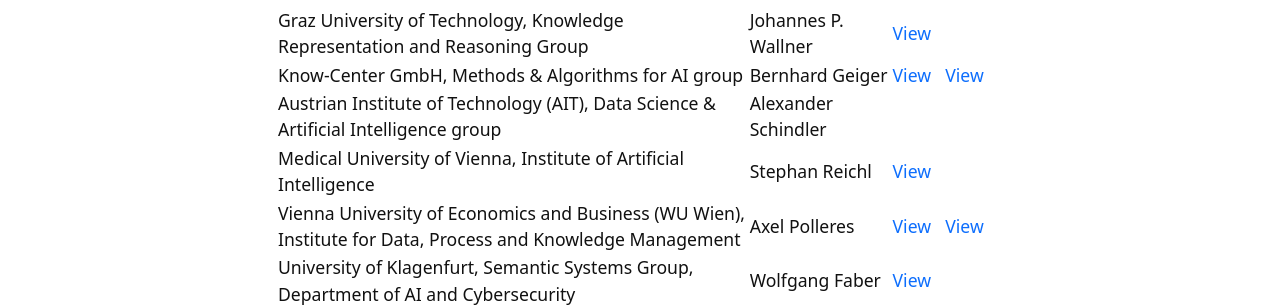
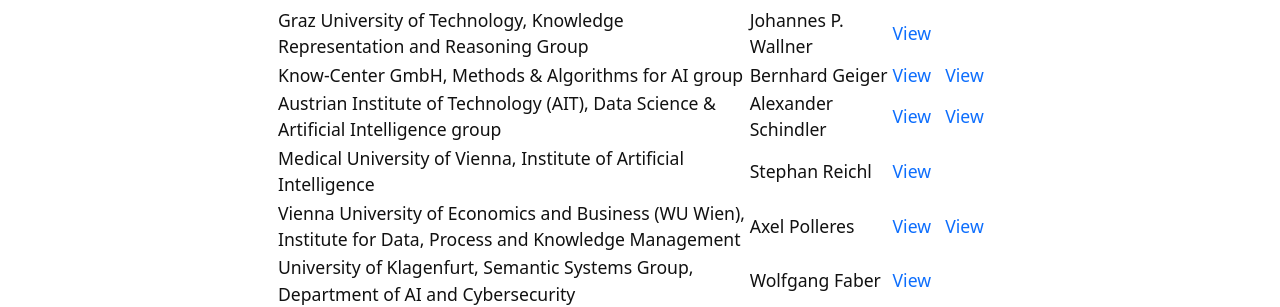
Before and after one commit to anjomshoaa/asai-ne-2023, a Jekyll site: the page built from content/2-program.md, in a window 1280 px wide. Shown: the part 327-634 px from the top of the page. Built offline with Jekyll 4.4.1, drawn with Linux system fonts in a browser that asks for light colours.

Commit message:
AIT slides and poster added.

```diff
--- a/content/2-program.md
+++ b/content/2-program.md
@@ -9,7 +9,7 @@ nav: Program
 | ----------- | --------- | ----------- | ---------- |
 | Graz University of Technology, Knowledge Representation and Reasoning Group | Johannes P. Wallner | [View](../files/1_JohannesWallner_slides.pdf)| |
 | Know-Center GmbH, Methods & Algorithms for AI group | Bernhard Geiger |[View](../files/2_BernhardGeiger_slides.pdf) |[View](../files/2_BernhardGeiger_poster.pdf) |
-| Austrian Institute of Technology (AIT), Data Science & Artificial Intelligence group | Alexander Schindler | | |
+| Austrian Institute of Technology (AIT), Data Science & Artificial Intelligence group | Alexander Schindler |[View](../files/3_AlexanderSchindler_slides.pdf) |[View](../files/3_AlexanderSchindler_poster.pdf) |
 | Medical University of Vienna, Institute of Artificial Intelligence | Stephan Reichl |[View](../files/4_StephanReichl_slides.pdf) | |
 | Vienna University of Economics and Business (WU Wien), Institute for Data, Process and Knowledge Management | Axel Polleres |[View](../files/5_AxelPolleres_slides.pdf) |[View](../files/5_AxelPolleres_poster.pdf) |
 | University of Klagenfurt, Semantic Systems Group, Department of AI and Cybersecurity | Wolfgang Faber |[View](../files/6_WolfgangFaber_slides.pdf) | |
```
Also changed, not shown: 2 other files.
